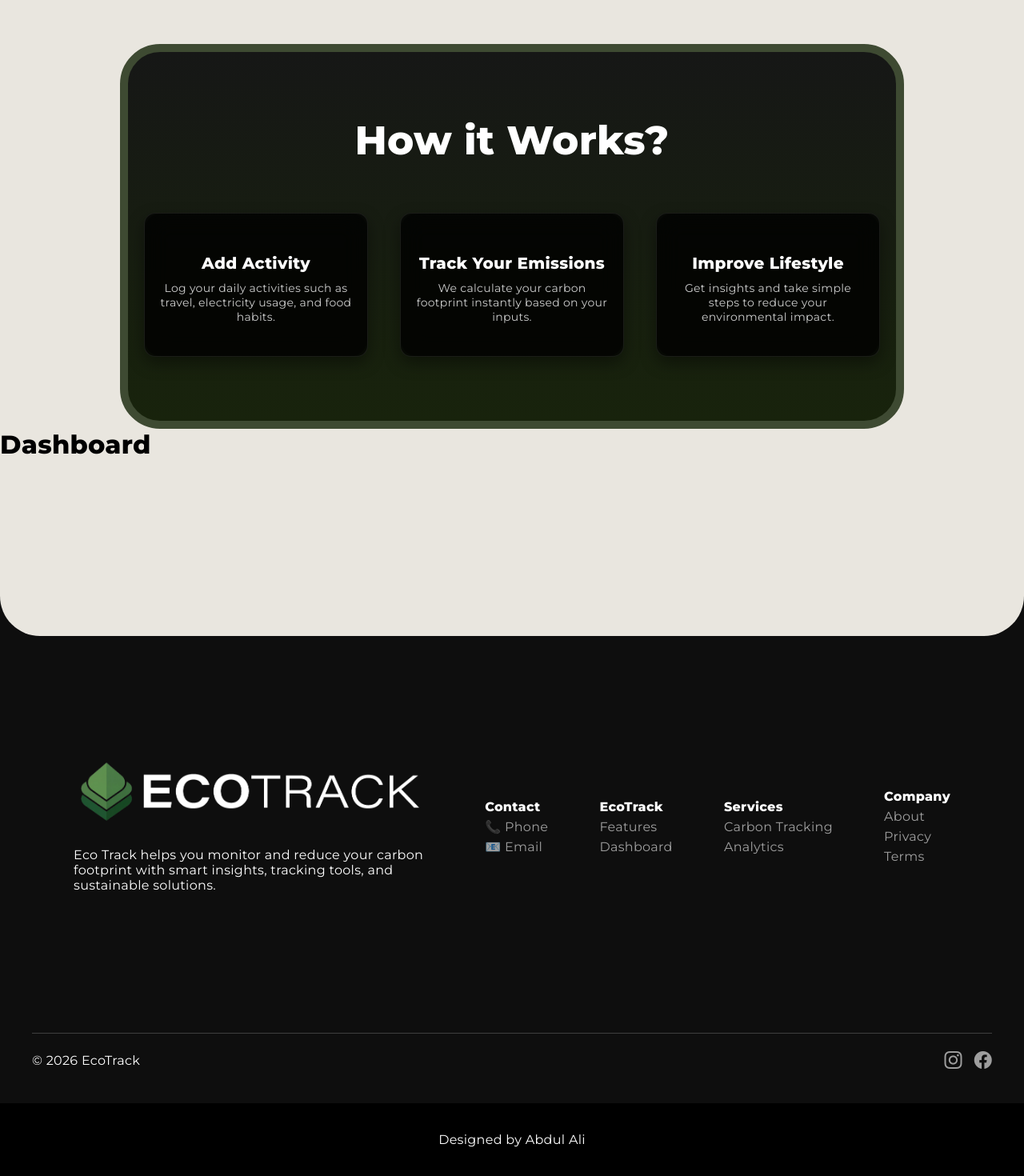
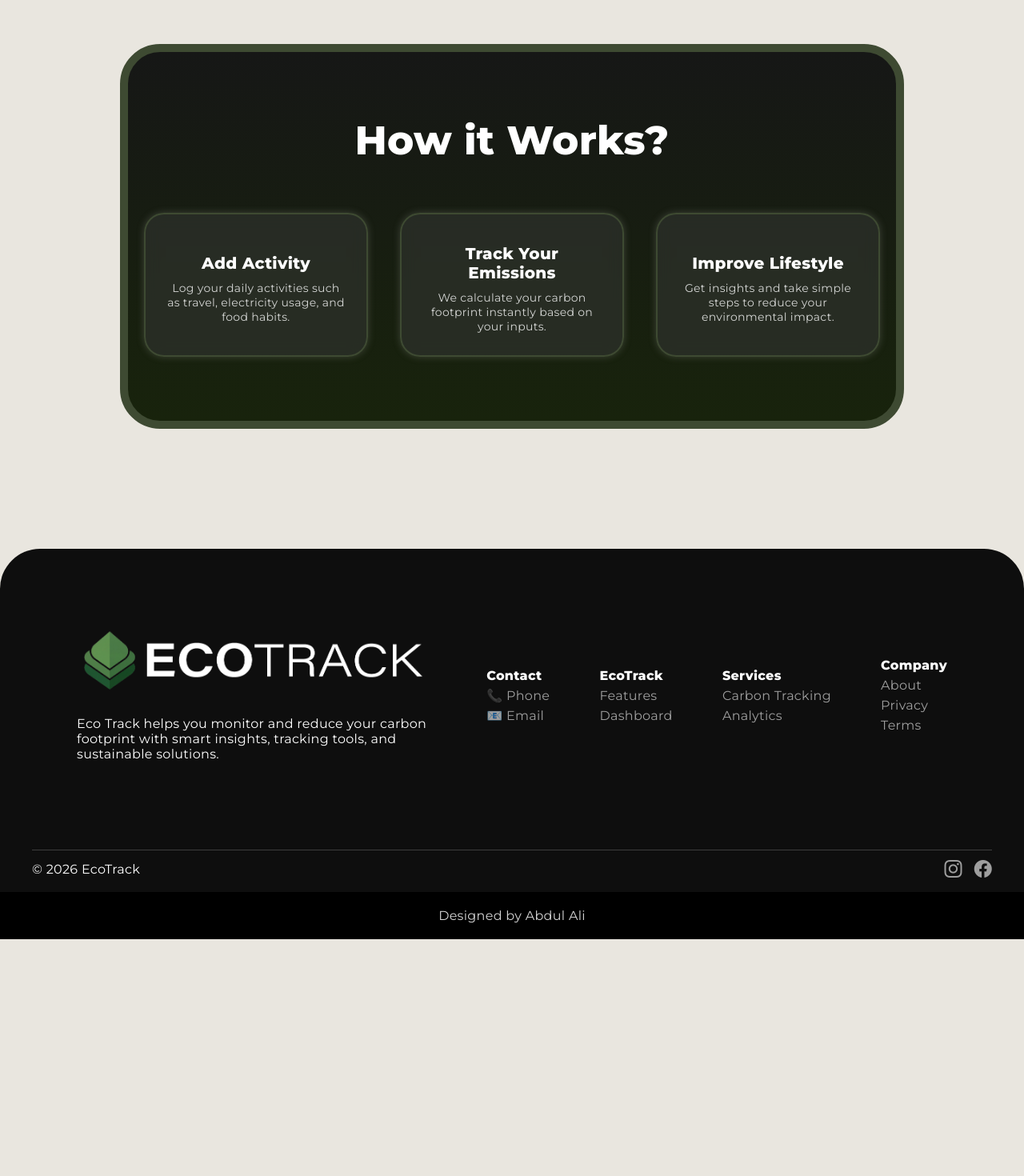
Before and after one commit to AbdulExplorer/ecotrack-frontend, a React (Vite) app: page / in a window 1280 px wide. Shown: the part 3089-4559 px from the top of the page at 80% size. After the commit the page ends 4263 px from the top, so only its background shows below. Built offline with nearby package versions, Linux system fonts and the light colour scheme.

Commit message:
footer added activity and report pages, some ui fix

```diff
--- a/src/components/Footer/Footer.css
+++ b/src/components/Footer/Footer.css
@@ -2,16 +2,19 @@
   background: #0e0e0e;
   color: white;
   margin-top: 150px;
-  padding-bottom: 40px;
+  padding-bottom: 15px;
+
+   border-top-left-radius: 50px;
+  border-top-right-radius: 50px;
 }
 
 /* Top white curve */
-.whitebar {
+/* .whitebar {
   height: 70px;
   background: #E9E6DF;
   border-bottom-left-radius: 50px;
   border-bottom-right-radius: 50px;
-}
+} */
 
 /* Main layout */
 .foot {
@@ -19,8 +22,8 @@
   justify-content: space-around;
   align-items: center   ;
   flex-wrap: wrap;
-  gap: 40px;
-  padding: 155px 80px;
+  gap: 30px;
+  padding: 100px 80px;
 }
 
 /* Left section */
@@ -73,7 +76,7 @@
 .footline {
   height: 1px;
   background: rgba(255, 255, 255, 0.2);
-  margin: 20px 40px;
+  margin: 10px 40px;
 }
 
 /* Bottom */
@@ -102,8 +105,8 @@
 .blackbar {
   background: black;
   text-align: center;
-  padding: 36px;
-  color: white;
+  padding: 20px;
+  color: rgba(255, 255, 255, 0.836);
 }
 
 /* Responsive */
@@ -176,12 +179,12 @@
 
   .footSAB h4,
   .footSB h4 {
-    font-size: 20px;
+    font-size: 18px;
   }
 
   .footSAB a,
   .footSB a {
-    font-size: 17px;
+    font-size: 15px;
 
   }
 
@@ -190,7 +193,7 @@
   }
 
   .smf a {
-    font-size: 18px;
+    font-size: 16px;
   }
 }
 
--- a/src/components/Footer/Footer.jsx
+++ b/src/components/Footer/Footer.jsx
@@ -7,7 +7,7 @@ const Footer = () => {
     return (
         <>
             <footer className="footer">
-                <div className="whitebar"></div>
+                {/* <div className="whitebar"></div> */}
 
                 <div className="foot">
                     {/* LEFT */}
--- a/src/pages/AddActivity/AddActivity.jsx
+++ b/src/pages/AddActivity/AddActivity.jsx
@@ -1,6 +1,7 @@
 import { useState } from "react";
 import { Link, useNavigate, useLocation } from "react-router-dom";
 import Navbar from "../../components/Navbar/Navbar";
+import Footer from "../../components/Footer/Footer";
 import "./AddActivity.css";
 import bgVideo from "../../assets/gbg2.mp4";
 
@@ -243,6 +244,7 @@ function AddActivity() {
         </div>
       )}
 
+      <Footer />
 
     </div>
   );
--- a/src/pages/Dashboard.jsx
+++ b/src/pages/Dashboard.jsx
@@ -16,7 +16,6 @@ function Dashboard() {
       <IntroSection />
       {/* <Cards /> */}
       <HowItWorks />
-      <h1>Dashboard</h1>
       <Footer />
 
     </div>
--- a/src/pages/Reports/Reports.css
+++ b/src/pages/Reports/Reports.css
@@ -23,7 +23,7 @@
 }
 
 /* CARD  */
-.card, .chart-box, .table-container, .suggestion {
+.cardt, .chart-box, .table-container, .suggestion {
   /* background: rgba(255, 255, 255, 0.05); */
   border-radius: 14px;
   padding: 18px;
@@ -40,16 +40,23 @@
   display: flex;
   gap: 15px;
   margin-bottom: 20px;
+  align-items: center;
+  justify-content: center;
 }
 
-.card {
+.cardt {
   flex: 1;
   text-align: center;
-  font-size: 16px;
+  font-size: 20px;
   transition: 0.3s;
+  padding: 25px;
+  display: flex;
+  align-items: center;
+  justify-content: center;
+  gap: 10px;
 }
 
-.card:hover {
+.cardt:hover {
   transform: translateY(-4px);
 }
 
--- a/src/pages/Reports/Reports.jsx
+++ b/src/pages/Reports/Reports.jsx
@@ -1,5 +1,6 @@
 import Navbar from "../../components/Navbar/Navbar";
 import bgVideo from "../../assets/gbg2.mp4";
+import Footer from "../../components/Footer/Footer";
 import { Link, useNavigate, useLocation } from "react-router-dom";
 import "./Reports.css";
 import { useEffect, useState } from "react";
@@ -155,8 +156,8 @@ const email = user?.email;
 
   {/* Summary */}
   <div className="summary">
-    <div className="card"> <i className="bi bi-globe-americas"></i> {totalCO2.toFixed(2)} kg CO2</div>
-    <div className="card"><i class="bi bi-clipboard2-data-fill"></i> {data.length} Activities</div>
+    <div className="cardt"> <i className="bi bi-globe-americas"></i> {totalCO2.toFixed(2)} kg CO2</div>
+    <div className="cardt"><i class="bi bi-clipboard2-data-fill"></i> {data.length} Activities</div>
   </div>
 
   {/* Suggestion */}
@@ -224,6 +225,7 @@ const email = user?.email;
   </div>
 
 </div>
+      <Footer />
 </div>
   );
 }
```
